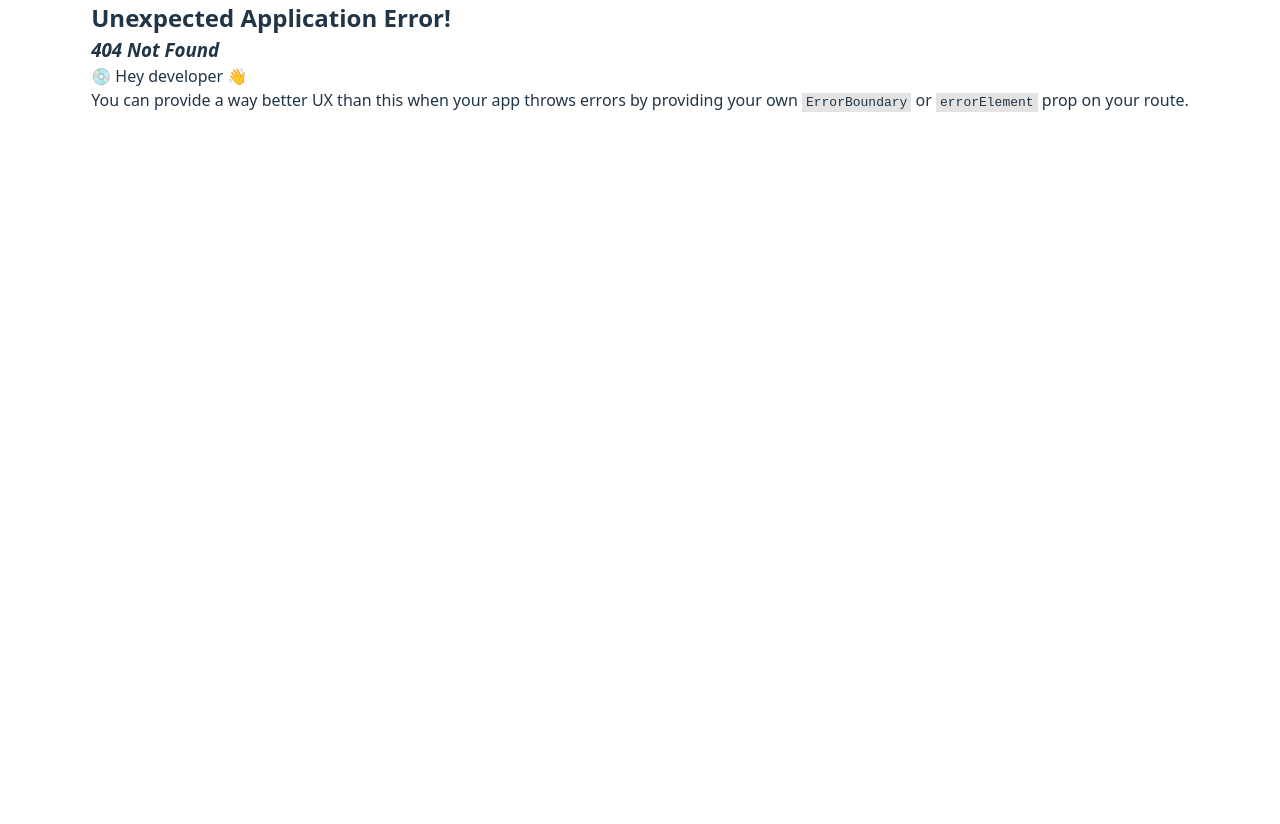
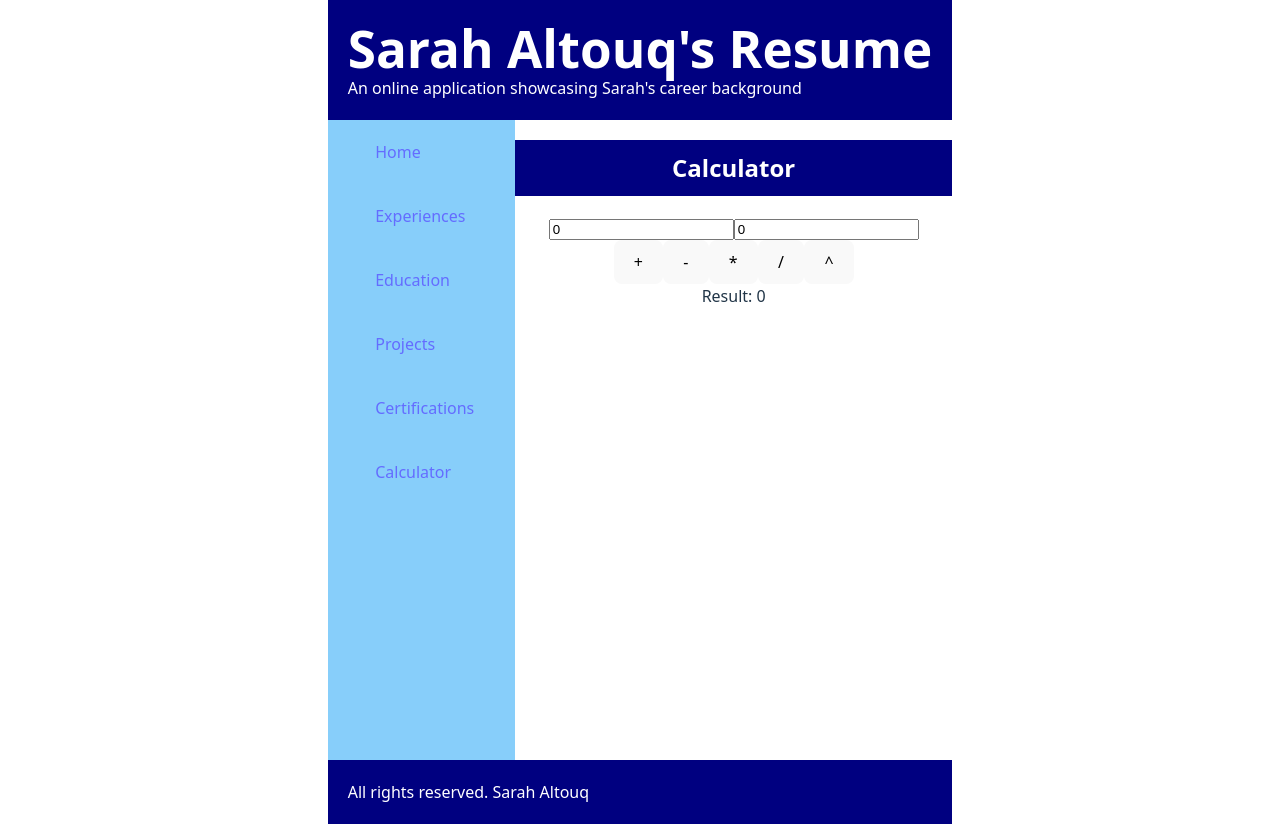
Before and after one commit to sarahaltouq/cs391-mp3, a React (Vite) app: page /calculator in a window 1280 px wide. Before the commit this address had no page. Before the commit the page ends 800 px from the top, so only its background shows below. Built offline with nearby package versions, Linux system fonts and the light colour scheme.

Commit message:
CALC HAS ENTERED THE RING

```diff
--- a/src/App.tsx
+++ b/src/App.tsx
@@ -1,4 +1,5 @@
 import './App.css'
+import Calculator from './files/calculator' //addong my calsc!
 import {createBrowserRouter, RouterProvider} from 'react-router-dom'
 import Structuring from './components/Structuring'
 import Home from './files/home'
@@ -17,6 +18,7 @@ const router = createBrowserRouter([
       {path: 'education', element: <Education />},
       {path: 'projects', element: <Projects />},
       {path: 'certifications', element: <Certifications />},
+      {path: 'calculator', element: <Calculator />}, //hello calc! can u tell this was my favorite part
     ],
   },
 ])
--- a/src/components/Nav.tsx
+++ b/src/components/Nav.tsx
@@ -8,6 +8,7 @@ export default function Nav() {
         <li><Link to="/education">Education</Link></li>
         <li><Link to="/projects">Projects</Link></li>
         <li><Link to="/certifications">Certifications</Link></li>
+        <li><Link to="/calculator">Calculator</Link></li>
       </ul>
     </nav>
   )
--- /dev/null
+++ b/src/files/calculator.tsx
@@ -0,0 +1,54 @@
+import {useState} from 'react' //using usestate so we can let react store our number data :0
+
+export default function Calculator() {
+
+  const [number1, setNumber1] = useState(0) //react hooks
+  const [number2, setNumber2] = useState(0)
+  const [result, setResult] = useState(0)
+
+  function addition() {//this is like my js version from mp1
+    let result = number1 + number2
+    setResult(result)}
+
+  function subtract() {
+    let result = number1 - number2
+    setResult(result)}
+
+  function multiply() {
+    let result = number1 * number2
+    setResult(result)}
+
+  function power() {
+    let result = 1
+    for (let i = 0; i < number2; i++) {
+      result = result * number1}
+    setResult(result)}
+
+  function divide() {
+    let result = number1 / number2
+    setResult(result)}
+
+  return ( //same as my original html-ish
+    <>
+      <h2>Calculator</h2>
+      <input
+        type="number"
+        value={number1}
+        onChange={(e) => setNumber1(Number(e.target.value))}
+      />
+      <input
+        type="number"
+        value={number2}
+        onChange={(e) => setNumber2(Number(e.target.value))}
+      />
+      <div>
+        <button onClick={addition}>+</button>
+        <button onClick={subtract}>-</button>
+        <button onClick={multiply}>*</button>
+        <button onClick={divide}>/</button>
+        <button onClick={power}>^</button>
+      </div>
+      <p>Result: {result}</p>
+    </>
+  )
+}
```
